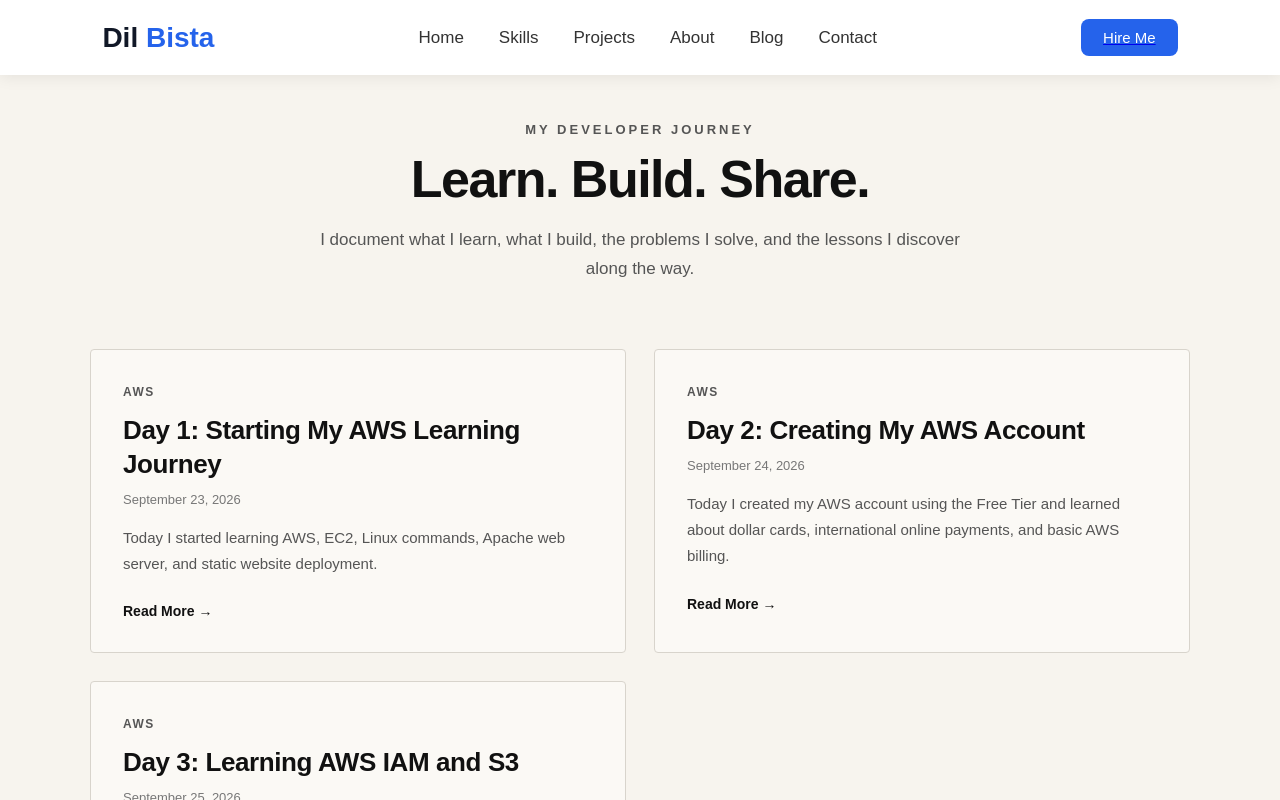
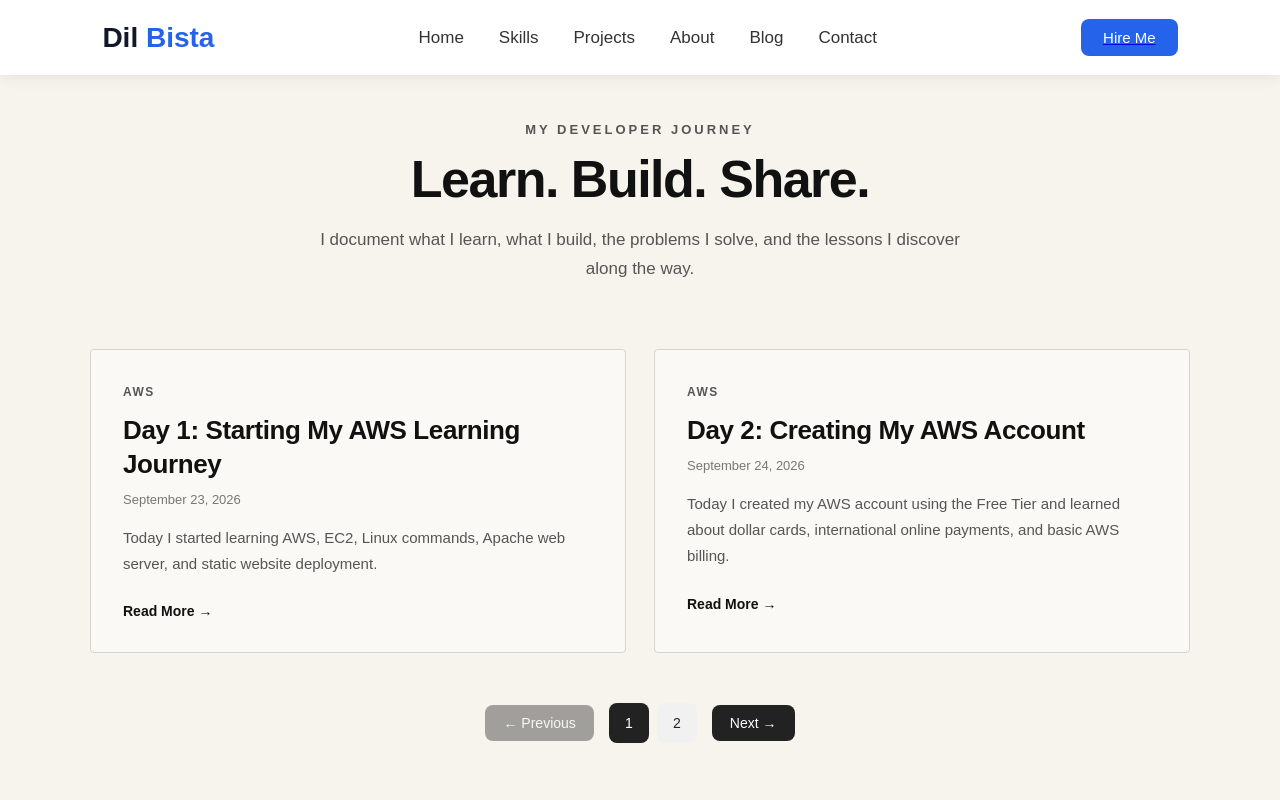
Before and after one commit to Dilbista/My_portfolio, a React (Vite) app: page /blog in a window 1280 px wide. Shown: the top 800 px of the page. Built offline with nearby package versions, Linux system fonts and the light colour scheme.

Commit message:
upadte favicon and blog pagination

```diff
--- a/src/assets/pages/Blog.css
+++ b/src/assets/pages/Blog.css
@@ -632,3 +632,59 @@
     font-size: 13px;
   }
 }
+
+/* Pagination */
+
+.pagination {
+  display: flex;
+  justify-content: center;
+  align-items: center;
+  gap: 15px;
+  margin-top: 50px;
+  padding-bottom: 30px;
+}
+
+.page-numbers {
+  display: flex;
+  gap: 8px;
+}
+
+.pagination button {
+  border: none;
+  cursor: pointer;
+  font-size: 14px;
+  transition: 0.3s ease;
+}
+
+.pagination-btn {
+  padding: 10px 18px;
+  border-radius: 8px;
+  background: #222;
+  color: #fff;
+}
+
+.pagination-btn:hover:not(:disabled) {
+  transform: translateY(-2px);
+}
+
+.pagination-btn:disabled {
+  opacity: 0.4;
+  cursor: not-allowed;
+}
+
+.page-number {
+  width: 40px;
+  height: 40px;
+  border-radius: 8px;
+  background: #f1f1f1;
+  color: #222;
+}
+
+.page-number:hover {
+  background: #ddd;
+}
+
+.page-number.active {
+  background: #222;
+  color: #fff;
+}
--- a/src/assets/pages/Blog.jsx
+++ b/src/assets/pages/Blog.jsx
@@ -1,4 +1,4 @@
-import React from "react";
+import React, { useState } from "react";
 import { Link } from "react-router-dom";
 import "./Blog.css";
 
@@ -27,43 +27,125 @@ const posts = [
     description:
       "Today I learned AWS IAM and Amazon S3, including users, groups, policies, roles, permissions, buckets, objects, and basic cloud security.",
   },
+  {
+    id: "aws-day-four",
+    title: "Day 4: Learning AWS EC2 and RDS",
+    date: "September 26, 2026",
+    category: "AWS",
+    description:
+      "Today I learned AWS EC2 and Amazon RDS, including virtual servers, AMIs, EBS, security groups, databases, and how EC2 and RDS work together.",
+  },
 ];
 
 function Blog() {
+  const [currentPage, setCurrentPage] = useState(1);
+
+  // Show only 3 posts per page
+  const postsPerPage = 2;
+
+  // Calculate total pages
+  const totalPages = Math.ceil(posts.length / postsPerPage);
+
+  // Calculate which posts to show
+  const startIndex = (currentPage - 1) * postsPerPage;
+  const currentPosts = posts.slice(
+    startIndex,
+    startIndex + postsPerPage
+  );
+
   return (
     <section className="blog-page">
       <div className="blog-container">
+
         {/* Blog Header */}
-
         <div className="blog-header">
           <p className="blog-subtitle">MY DEVELOPER JOURNEY</p>
 
           <h1>Learn. Build. Share.</h1>
 
           <p className="blog-intro">
-            I document what I learn, what I build, the problems I solve, and the
-            lessons I discover along the way.
+            I document what I learn, what I build, the problems I solve,
+            and the lessons I discover along the way.
           </p>
         </div>
 
         {/* Blog Posts */}
         <div className="blog-grid">
-          {posts.map((post) => (
+          {currentPosts.map((post) => (
             <article className="blog-card" key={post.id}>
-              <span className="blog-category">{post.category}</span>
+              <span className="blog-category">
+                {post.category}
+              </span>
 
               <h2>{post.title}</h2>
 
-              <p className="blog-date">{post.date}</p>
+              <p className="blog-date">
+                {post.date}
+              </p>
 
-              <p className="blog-description">{post.description}</p>
+              <p className="blog-description">
+                {post.description}
+              </p>
 
-              <Link to={`/blog/${post.id}`} className="read-more">
+              <Link
+                to={`/blog/${post.id}`}
+                className="read-more"
+              >
                 Read More →
               </Link>
             </article>
           ))}
         </div>
+
+        {/* Pagination */}
+        {totalPages > 1 && (
+          <div className="pagination">
+
+            {/* Previous */}
+            <button
+              onClick={() =>
+                setCurrentPage((page) => Math.max(page - 1, 1))
+              }
+              disabled={currentPage === 1}
+              className="pagination-btn"
+            >
+              ← Previous
+            </button>
+
+            {/* Page Numbers */}
+            <div className="page-numbers">
+              {Array.from(
+                { length: totalPages },
+                (_, index) => index + 1
+              ).map((page) => (
+                <button
+                  key={page}
+                  onClick={() => setCurrentPage(page)}
+                  className={`page-number ${
+                    currentPage === page ? "active" : ""
+                  }`}
+                >
+                  {page}
+                </button>
+              ))}
+            </div>
+
+            {/* Next */}
+            <button
+              onClick={() =>
+                setCurrentPage((page) =>
+                  Math.min(page + 1, totalPages)
+                )
+              }
+              disabled={currentPage === totalPages}
+              className="pagination-btn"
+            >
+              Next →
+            </button>
+
+          </div>
+        )}
+
       </div>
     </section>
   );
```
Also changed, not shown: src/posts/Aws_day_four.md (added, +95 -0 lines), public/android-chrome-192x192.png.
